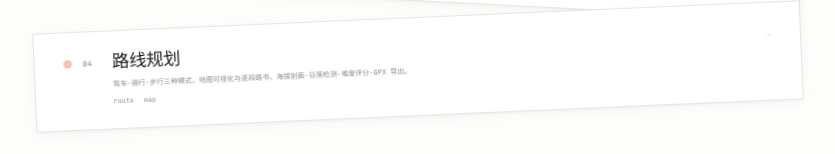
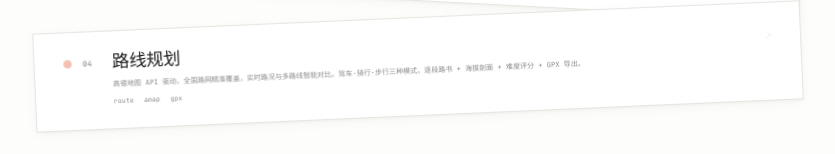
Before and after one commit to song-studio/song-studio.github.io, a plain HTML site: page index.html in a window 1280 px wide. Shown: the part 787-941 px from the top of the page, without its empty margins (222-1057 px from the left). Drawn offline with Linux system fonts and the light colour scheme.

Commit message:
路线卡片更新：突出高德API优势

```diff
--- a/index.html
+++ b/index.html
@@ -302,10 +302,11 @@ body::before{
     <span class="proj-num">04</span>
     <div class="proj-body">
       <div class="proj-title">路线规划</div>
-      <p class="proj-desc">驾车·骑行·步行三种模式，地图可视化与逐段路书，海拔剖面·日落检测·难度评分·GPX 导出。</p>
+      <p class="proj-desc">高德地图 API 驱动，全国路网精准覆盖，实时路况与多路线智能对比。驾车·骑行·步行三种模式，逐段路书 + 海拔剖面 + 难度评分 + GPX 导出。</p>
       <div class="proj-meta">
         <span>route</span>
-        <span>map</span>
+        <span>amap</span>
+        <span>gpx</span>
       </div>
     </div>
     <span class="proj-arrow">↗</span>
```
